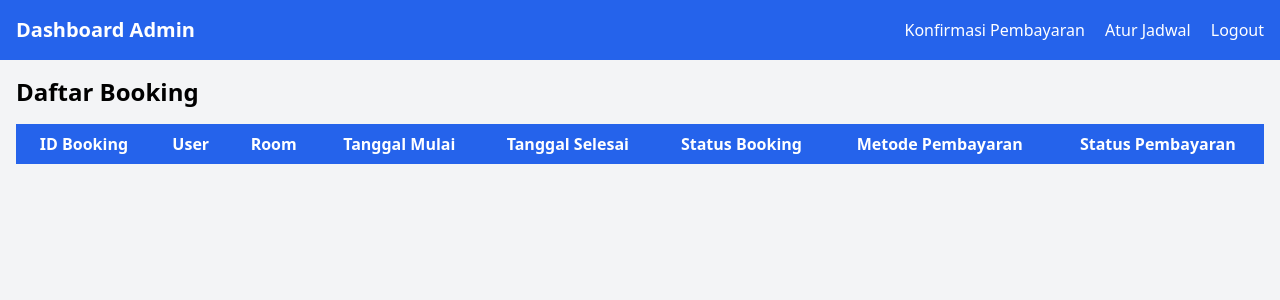
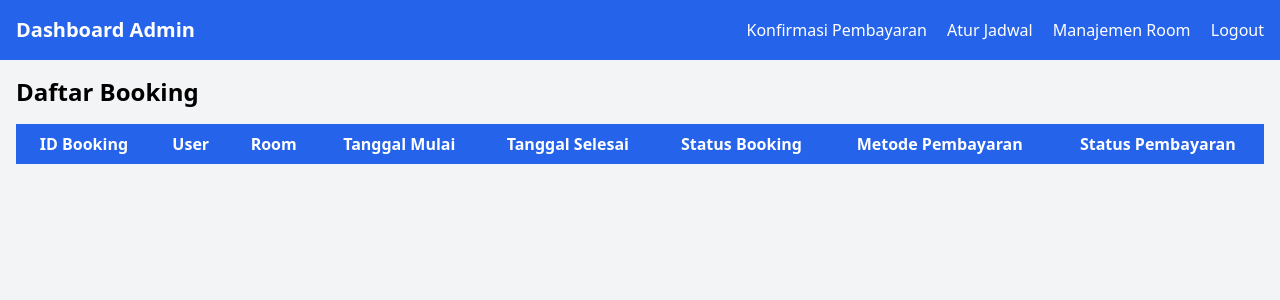
Before and after one commit to Teddy26-rzky/blackboxai-1745854579869, a PHP site: page /admin/dashboard.php in a window 1280 px wide. Shown: the top 300 px of the page. Run offline with PHP 8.4, Linux system fonts and the light colour scheme; a user stored in the database is signed in; data comes from the database, SQL or seed files in the repository; data that the repository does not hold is empty; some libraries are stand-ins or nearby versions.

Commit message:
Add admin/dashboard.php 1745857832225

```diff
--- a/admin/dashboard.php
+++ b/admin/dashboard.php
@@ -36,6 +36,7 @@ $bookings = $stmt->fetchAll();
             <nav>
                 <a href="confirm_payment.php" class="mr-4 hover:underline">Konfirmasi Pembayaran</a>
                 <a href="manage_schedule.php" class="mr-4 hover:underline">Atur Jadwal</a>
+                <a href="rooms.php" class="mr-4 hover:underline">Manajemen Room</a>
                 <a href="../logout.php" class="hover:underline">Logout</a>
             </nav>
         </div>
```
